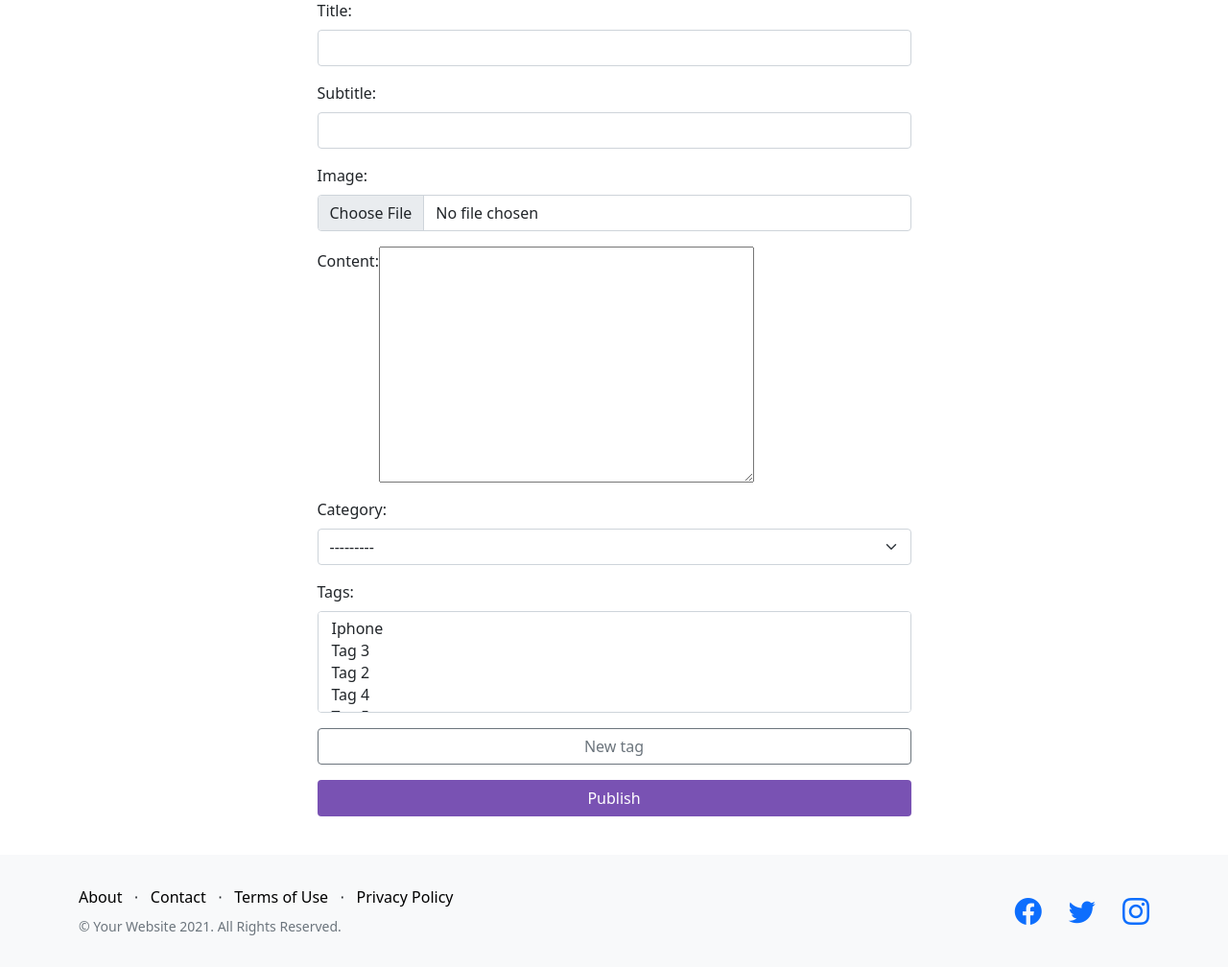
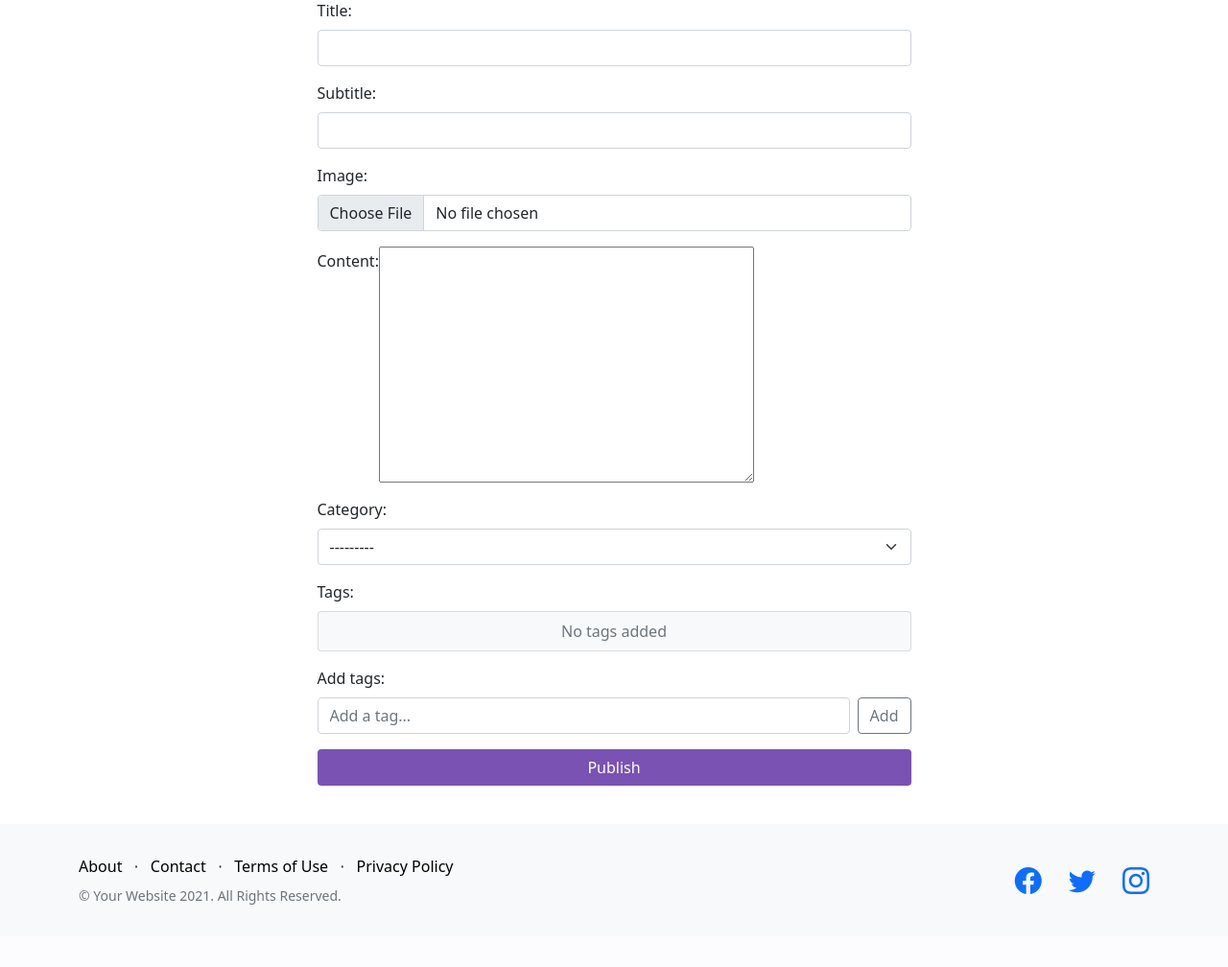
Before and after one commit to MatiasCra/DjangoBlog, a Django app: page /blog/create/ in a window 1280 px wide. Shown: the part 145-1153 px from the top of the page at 96% size. After the commit the page ends 1088 px from the top, so only its background shows below. Run offline with Django 4.2, Linux system fonts and the light colour scheme; a user stored in the database is signed in; data comes from the database, SQL or seed files in the repository; both versions use the stored data as it was after the commit; some libraries are stand-ins or nearby versions.

Commit message:
Tag selection form

```diff
--- a/DjangoBlog/static/scripts.js
+++ b/DjangoBlog/static/scripts.js
@@ -14,37 +14,74 @@ function getCookie(cname) {
   return "";
 }
 
-const addTagToCategories = (tagName, tagId) => {
-  const cSelect = document.getElementById("tagsSelect");
-  newOption = document.createElement("option");
-  newOption.innerHTML = tagName;
-  newOption.value = tagId;
-  cSelect.appendChild(newOption);
+const addToTags = (tagName, tagId = -1) => {
+  const tagList = document.getElementById("tagList");
+  if (tagList.childElementCount === 1) {
+    tagList.children[0].classList.add("d-none");
+  }
+  const newLi = document.createElement("li");
+  newLi.className = "card px-2 my-1 tag-item";
+  newLi.innerHTML = tagName;
+  if (tagId === -1) {
+    newLi.id = tagName;
+  } else {
+    newLi.id = tagId;
+  }
+  newLi.addEventListener("click", () => {
+    newLi.parentNode.removeChild(newLi);
+    if (tagList.childElementCount === 1) {
+      tagList.children[0].classList.remove("d-none");
+    }
+  });
+
+  tagList.appendChild(newLi);
+};
+
+const filterCollectionByValue = (collection, val) => {
+  for (let index = 0; index < collection.length; index++) {
+    const element = collection[index];
+    if (element.value === val) {
+      return element;
+    }
+  }
+  return false;
+};
+
+const isValidTag = (tag) => {
+  isEmpty = !tag.trim().length;
+  isNumeric = !isNaN(tag) || !isNaN(parseFloat(tag));
+  console.log(!isEmpty && !isNumeric);
+  return !isEmpty && !isNumeric;
 };
 
 const addTagBtn = document.getElementById("addTagBtn");
-addTagBtn.addEventListener("click", () => {
-  const tagName = prompt("Name of the new tag:");
-  const csrftoken = getCookie("csrftoken");
-  myData = new FormData();
-  myData.append("tag", tagName);
+addTagBtn.addEventListener("click", (e) => {
+  e.preventDefault();
+  const tagDataList = document.getElementById("tagDataList");
+  if (isValidTag(tagDataList.value)) {
+    options = document.getElementsByTagName("option");
+    const opt = filterCollectionByValue(options, tagDataList.value);
+    if (opt) {
+      addToTags(opt.value, opt.id);
+    } else {
+      addToTags(tagDataList.value);
+    }
+  }
+  tagDataList.value = "";
+  tagDataList.focus();
+});
 
-  fetch("/blog/tag/add/", {
-    headers: {
-      "X-CSRFToken": csrftoken,
-      Accept: "application/json",
-      "Content-Type": "application/json",
-    },
-    method: "POST",
-    body: JSON.stringify({ tag: tagName }),
-  })
-    .then(function (res) {
-      console.log(res);
-      if (res.ok) {
-        res.text().then((tagId) => addTagToCategories(tagName, tagId));
-      }
-    })
-    .catch(function (res) {
-      console.log(res);
-    });
+const submitPostBtn = document.getElementById("publishBtn");
+submitPostBtn.addEventListener("click", (e) => {
+  e.preventDefault();
+  form = document.getElementById("postForm");
+  tags = document.getElementsByClassName("tag-item");
+  for (let index = 0; index < tags.length; index++) {
+    newInput = document.createElement("input");
+    newInput.type = "hidden";
+    newInput.name = "tags";
+    newInput.value = tags[index].id;
+    form.appendChild(newInput);
+  }
+  form.submit();
 });
--- a/DjangoBlog/static/styles.css
+++ b/DjangoBlog/static/styles.css
@@ -186,3 +186,23 @@ a.card {
 .post-buttons a:focus {
     box-shadow: 0 0 0 4px rgba(121, 82, 179, .25);
 }
+
+.tag-list {
+    min-height: 1em;
+    list-style: none;
+    display: flex;
+    flex-direction: row;
+    flex-wrap: wrap;
+}
+
+.tag-list > li{
+    margin: 0 .2rem;
+    transition: background-color 100ms;
+    width: fit-content;
+}
+
+.tag-list > li:hover{
+    text-decoration: line-through;
+    cursor: pointer;
+    background-color: rgba(0, 0, 0, .1);
+}
--- a/blog/forms.py
+++ b/blog/forms.py
@@ -1,4 +1,3 @@
-from tkinter import Widget
 from django import forms
 from .models import Post
 
@@ -6,7 +5,7 @@ from .models import Post
 class PostForm(forms.ModelForm):
     class Meta:
         model = Post
-        fields = ("title", "subtitle", "image", "content", "category", "tags", "user")
+        fields = ("title", "subtitle", "image", "content", "category", "user", "tags")
         widgets = {
             "title": forms.TextInput(attrs={"class": "form-control"}),
             "subtitle": forms.TextInput(attrs={"class": "form-control"}),
@@ -14,4 +13,5 @@ class PostForm(forms.ModelForm):
             "tags": forms.SelectMultiple(attrs={"class": "form-select", "id": "tagsSelect"}),
             "category": forms.Select(attrs={"class": "form-select"}),
             "user": forms.HiddenInput(),
+            "tags": forms.HiddenInput(),
         }
--- a/blog/models.py
+++ b/blog/models.py
@@ -45,7 +45,7 @@ class Post(models.Model):
     content = RichTextField()
     image = models.ImageField(upload_to=custom_upload_to, null=True)
     user = models.ForeignKey(User, on_delete=CASCADE)
-    tags = models.ManyToManyField("Tag")
+    tags = models.ManyToManyField("Tag", blank=True)
     category = models.ForeignKey(Category, on_delete=CASCADE)
 
     def __str__(self):
@@ -58,7 +58,7 @@ class Post(models.Model):
 
 
 class Tag(models.Model):
-    name = models.CharField(max_length=40)
+    name = models.CharField(max_length=40, unique=True)
 
     def post_count(self):
         try:
--- a/blog/templates/blog/categories.html
+++ b/blog/templates/blog/categories.html
@@ -10,9 +10,6 @@
                             {{ cat }}
                         </a>
                     </li>
-                    <li class="d-block py-2 border-bottom w-100">
-                        Ejemplo
-                    </li>
                 {% endfor %}
             </ul>
         </div>
--- a/blog/templates/blog/post_form.html
+++ b/blog/templates/blog/post_form.html
@@ -2,18 +2,36 @@
 <h1 class="text-center mb-3">{{ action_title }}</h1>
 <form
   method="post"
+  action="{% url 'Create' %}"
   class="my-form"
-  style="z-index: 1"
+  id="postForm"
   enctype="multipart/form-data"
 >
-  {{ form.errors }}
-  {% csrf_token %}
-  {{ form.media }}
-  {{ form.as_p }}
-  <button class="btn btn-outline-secondary w-100 mb-3" id="addTagBtn">
-    New tag
-  </button>
-  <input type="hidden" name="user" value="{{ user.id }}" />
-  <input type="submit" value="Publish" class="btn btn-main w-100" />
+  {{ form.errors }} {% csrf_token %} {{ form.media }} {{ form.as_p }}
+
+  <span>Tags:</span>
+  <ul id="tagList" class="card bg-light mt-2 p-2 tag-list">
+    <span class="text-center text-muted w-100" id="noTagsText">No tags added</span>
+  </ul>
+
+  <label for="exampletDataList" class="form-label d-block">Add tags:</label>
+  <div class="d-flex flex-row justify-content-between mb-3">
+    <input
+    class="form-control d-inline me-2"
+    list="datalistOptions"
+    id="tagDataList"
+    placeholder="Add a tag..."
+    />
+    <datalist id="datalistOptions">
+      {% for tag in tags %}
+      <option value="{{ tag.name }}" id="{{ tag.id }}"></option>
+      {% endfor %}
+    </datalist>
+    <button class="btn btn-outline-secondary" id="addTagBtn">
+      Add
+    </button>
+  </div>
+
+  <input type="button" value="Publish" class="btn btn-main w-100" id="publishBtn"/>
 </form>
 {% endblock content %}
--- a/blog/urls.py
+++ b/blog/urls.py
@@ -1,4 +1,3 @@
-from unicodedata import name
 from django.urls import path
 from blog import views
 
@@ -7,7 +6,7 @@ urlpatterns = [
     path('', views.index, name='Home'),
     path('categories/', views.categories, name='Categories'),
     path('myposts/', views.myposts, name='MyPosts'),
-    path('create/', views.CreatePost.as_view(), name='Create'),
+    path('create/', views.create_post, name='Create'),
     path('post/<int:post_id>', views.get_post, name='Post'),
     path('tag/add/', views.add_tag, name='NewTag'),
 ]
--- a/blog/views.py
+++ b/blog/views.py
@@ -1,10 +1,13 @@
-from django.shortcuts import render
+from sqlite3 import IntegrityError
+from django.shortcuts import render, redirect
 from .forms import PostForm
 from django.views.generic.edit import UpdateView, CreateView, DeleteView
+from django.core.exceptions import ObjectDoesNotExist
 
 # from django.views.generic import ListView
 from accounts.models import Profile
 from django.contrib.auth.mixins import UserPassesTestMixin
+from django.contrib.auth.decorators import user_passes_test
 from .models import Category, Post, Tag
 from django.http import HttpResponse
 import json
@@ -73,21 +76,60 @@ class UpdatePost(UserPassesTestMixin, UpdateView):
         return context
 
 
-class CreatePost(UserPassesTestMixin, CreateView):
-    model = Post
-    form_class = PostForm
-    success_url = "/blog/"
+@user_passes_test(lambda user: user.is_authenticated)
+def create_post(request):
+    if request.method == "POST":
+        files = request.FILES
+        data = request.POST.copy()
 
-    def test_func(self):
-        return self.request.user.is_authenticated
+        data.update(user=request.user)
+        tags = data.getlist("tags")
+        print("TAGS", tags)
+        tag_ids = []
+        for tag_info in tags:
+            if not tag_info.isspace() and tag_info != "":
+                try:
+                    tag = Tag.objects.get(id=tag_info)
+                    tag_ids.append(tag.id)
 
-    def get_context_data(self, **kwargs):
-        context = super(CreateView, self).get_context_data(**kwargs)
-        avatar = Profile.avatar_url(self.request.user.id)
-        context["avatar"] = avatar
-        context["page"] = "Create post"
-        context["action_title"] = "Create Post"
-        return context
+                except (ObjectDoesNotExist, ValueError):
+                    if not tag.isnumeric():
+                        tag = Tag(name=tag_info)
+                        tag.save()
+                        tag_ids.append(tag.id)
+
+                except IntegrityError:
+                    tag = Tag.objects.get(name=tag_info)
+                    tag_ids.append(tag.id)
+
+        data["tags"] = tag_ids
+        print("TAGS:", data["tags"])
+        return HttpResponse("SENT")
+
+        form = PostForm(data=data, files=files)
+        if form.is_valid():
+            form.save()
+            return redirect("Home")
+
+        return HttpResponse("Something went wrong :(")
+
+    if request.method == "GET":
+        avatar = Profile.avatar_url(request.user.id)
+        tags = Tag.objects.all()
+        page = "Create post"
+        action_title = "Create Post"
+        form = PostForm()
+        return render(
+            request,
+            "blog/post_form.html",
+            {
+                "avatar": avatar,
+                "tags": tags,
+                "page": page,
+                "action_title": action_title,
+                "form": form,
+            },
+        )
 
 
 class DeletePost(UserPassesTestMixin, DeleteView):
```
Also changed, not shown: DjangoBlog/static/addTagFetch.js (added, +31 -0 lines), blog/templates/blog/create.html (deleted, +0 -10 lines), blog/migrations/0006_alter_post_tags.py (added), blog/migrations/0007_alter_post_tags.py (added), blog/migrations/0008_alter_tag_name.py (added), db.sqlite3, media/images/Screenshot_2021-10-01-34_1920x1080.png (added), media/images/Screenshot_2021-12-14-32_1920x1080.png (added).
